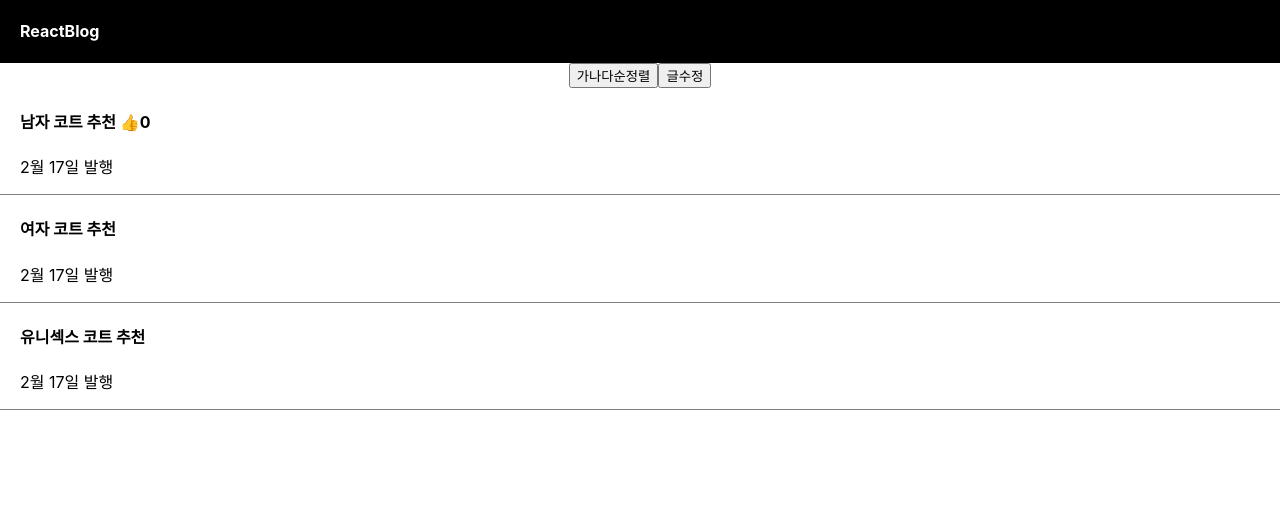
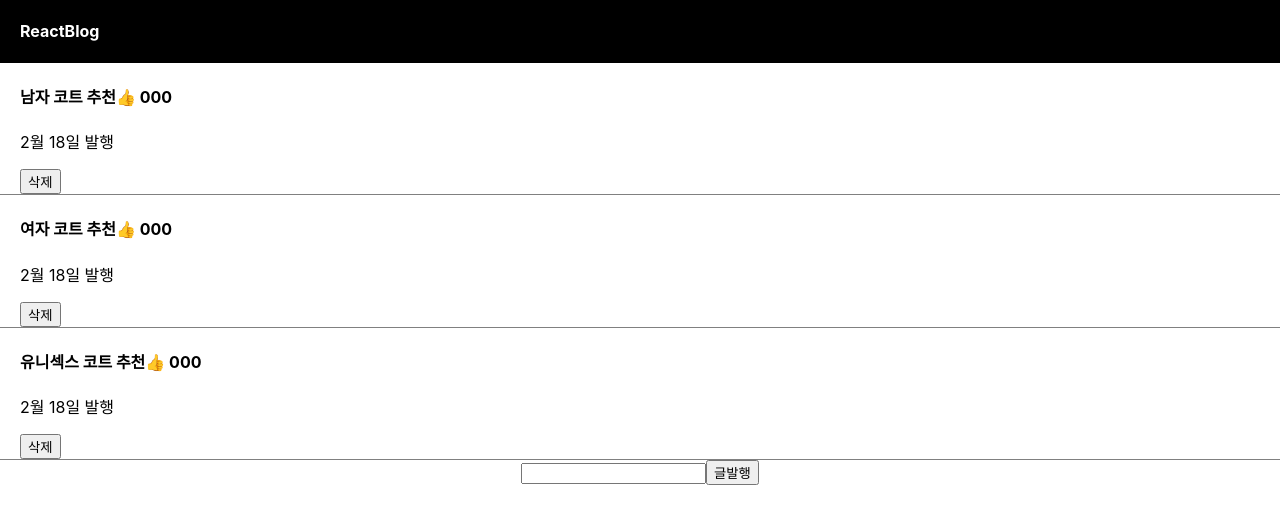
Before and after one commit to GyeungHoon/react-study, a React (Create React App) app: page / in a window 1280 px wide. Shown: the top 524 px of the page. Built offline with nearby package versions, Linux system fonts and the light colour scheme.

Commit message:
input 글 추가 삭제

```diff
--- a/src/App.css
+++ b/src/App.css
@@ -11,6 +11,12 @@
   border-bottom: 1px solid gray;
 }
 
+.modal{
+  margin-top:20px;
+  padding : 20px;
+  background: #eee;
+  text-align:left;
+}
 
 .black-nav{
   display: flex;
--- a/src/App.js
+++ b/src/App.js
@@ -3,8 +3,11 @@
 
 function App() {
 
-  let [글제목, 글제목변경] = useState(['남자 코트 추천','여자 코트 추천','유니섹스 코트 추천']);
-  let [따봉, 따봉변경] = useState(0);
+  let [글제목, 글제목변경] = useState(['남자 코트 추천', '여자 코트 추천', '유니섹스 코트 추천']);
+  let [따봉, 따봉변경] = useState([0, 0, 0]);
+  let [modal, setModal] = useState(false);
+  let [title, setTitle] = useState(0);
+  let [입력값, 입력값변경] = useState('');
 
   return (
     <div className="App">
@@ -12,30 +15,51 @@
         <h4>ReactBlog</h4>
       </div>
 
-      <button>가나다순정렬</button>
+      {
+        글제목.map(function (a, i) {
+          return (
+            <div className="list">
+              <h4 onClick={() => { setModal(!modal); setTitle(i) }}>{글제목[i]}
+                <span onClick={() => {따봉변경(따봉 + 1) }}>👍</span> {따봉}
+                </h4>
+              <p>2월 18일 발행</p>
 
+            <button onClick={()=>{
+              let copy = [...글제목];
+              copy.splice(i, 1);
+              글제목변경(copy);
+            }}>삭제</button>
+
+            </div>)
+        })
+      }
+
+      <input onChange={(e)=>{
+        입력값변경(e.target.value);
+      }}/>
       <button onClick={()=>{
         let copy = [...글제목];
-        copy[0] = '여자코트 추천';
-        글제목변경(copy);
-      }}>글수정</button>
+        copy.unshift(입력값);
+        글제목변경(copy)
+      }}>글발행</button>
 
-      <div className="list">
-        <h4>{글제목[0]} <span onClick={()=>{따봉변경(따봉+1)}}>👍</span>{따봉}</h4>
-        <p>2월 17일 발행</p>
-      </div>
+      {
+        modal === true ? <Modal title={title} 글제목={글제목} /> : null
+      }
 
-
-      <div className="list">
-        <h4>{글제목[1]}</h4>
-        <p>2월 17일 발행</p>
-      </div>
-      <div className="list">
-        <h4>{글제목[2]}</h4>
-        <p>2월 17일 발행</p>
-      </div>
     </div>
   );
 }
 
+function Modal(props) {
+  return (
+    <div className="modal" style={{ background: props.color }}>
+      <h4>{props.글제목[props.title]}</h4>
+      <p>날짜</p>
+      <p>상세내용</p>
+      <button >글수정</button>
+    </div>
+  )
+}
+
 export default App;
```
